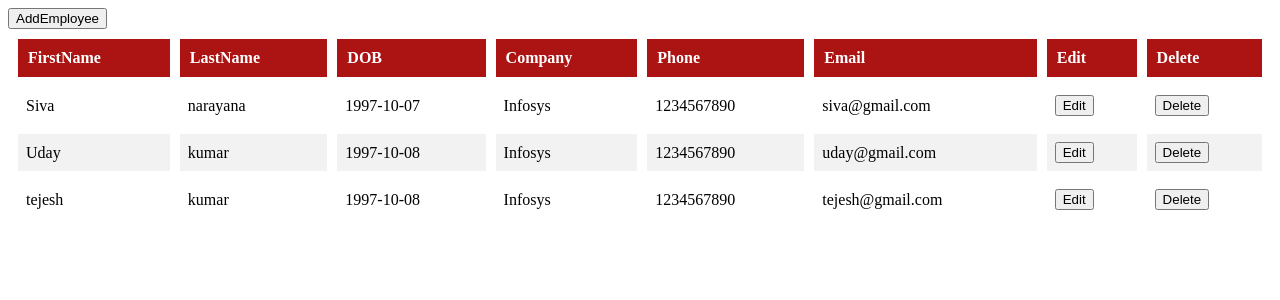
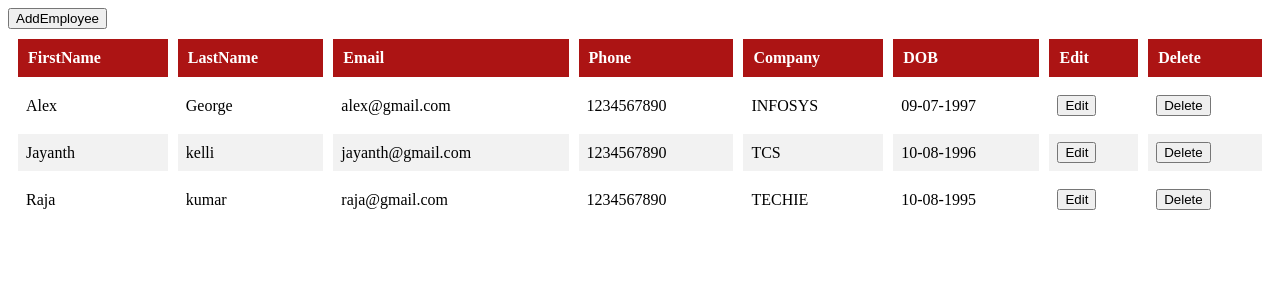
Before and after one commit to sivanarayana250/CRUDOPE, an Angular app: page / in a window 1280 px wide. Shown: the top 300 px of the page. Built offline with nearby package versions, Linux system fonts and the light colour scheme.

Commit message:
3 files modified

```diff
--- a/src/app/common.service.ts
+++ b/src/app/common.service.ts
@@ -8,32 +8,32 @@ export class CommonService {
   EMPLOYEE_DATA: Employee[] = [
     {
       id: 1,
-      firstName: 'Siva',
-      company: 'Infosys',
+      firstName: 'Alex',
+      company: 'INFOSYS',
       phone: '1234567890',
-      email: 'siva@gmail.com',
-      lastName: 'narayana',
-      dob: '1997-10-07',
+      email: 'alex@gmail.com',
+      lastName: 'George',
+      dob: '09-07-1997',
       gender: 'male',
     },
     {
       id: 2,
-      firstName: 'Uday',
-      company: 'Infosys',
+      firstName: 'Jayanth',
+      company: 'TCS',
       phone: '1234567890',
-      email: 'uday@gmail.com',
-      lastName: 'kumar',
-      dob: '1997-10-08',
+      email: 'jayanth@gmail.com',
+      lastName: 'kelli',
+      dob: '10-08-1996',
       gender: 'male',
     },
     {
       id: 3,
-      firstName: 'tejesh',
-      company: 'Infosys',
+      firstName: 'Raja',
+      company: 'TECHIE',
       phone: '1234567890',
-      email: 'tejesh@gmail.com',
+      email: 'raja@gmail.com',
       lastName: 'kumar',
-      dob: '1997-10-08',
+      dob: '10-08-1995',
       gender: 'male',
     },
   ];
--- a/src/app/table/table.component.html
+++ b/src/app/table/table.component.html
@@ -1,53 +1,28 @@
 <div class="table-tbody-scroll">
-    <!-- <table  class="table pd-b-5" >
-
+  <table>
     <thead>
       <tr>
-            <th>FirstName </th>
-            <th>LastName </th>
-            <th>Company </th>
-            <th>Phone </th>
-            <th>Email </th>
+        <th>FirstName</th>
+        <th>LastName</th>
+        <th>Email</th>
+        <th>Phone</th>
+        <th>Company</th>
+        <th>DOB</th>
         <th>Edit</th>
         <th>Delete</th>
       </tr>
     </thead>
     <tbody>
       <tr *ngFor="let employee of employess; let i = index">
-        <td>{{employee.firstName}}</td>
-        <td>{{employee.lastName}}</td>
-        <td>{{employee.company}}</td>
-        <td>{{employee.phone}}</td>
-        <td>{{employee.email}}</td>
-        <td (click)="EditEmployee(employee ,i)">Edit</td>
-        <td (click)="deleteEmployee(i)">delete</td>
-        </tr>
-    </table> -->
-    <table>
-      <thead>
-        <tr>
-          <th>FirstName </th>
-          <th>LastName </th>
-          <th>DOB</th>
-          <th>Company </th>
-          <th>Phone </th>
-          <th>Email </th>
-          <th>Edit</th>
-          <th>Delete</th>
-        </tr>
-      </thead>
-      <tbody>
-        <tr *ngFor="let employee of employess; let i = index">
-          <td>{{employee.firstName}}</td>
-          <td>{{employee.lastName}}</td>
-          <td>{{employee.dob}}</td>
-          <td>{{employee.company}}</td>
-          <td>{{employee.phone}}</td>
-          <td>{{employee.email}}</td>
-          <td ><button (click)="EditEmployee(employee ,i)">Edit</button></td>
-          <td><button (click)="deleteEmployee(i)">Delete</button></td>
+        <td>{{ employee.firstName }}</td>
+        <td>{{ employee.lastName }}</td>
+        <td>{{ employee.email }}</td>
+        <td>{{ employee.phone }}</td>
+        <td>{{ employee.company }}</td>
+        <td>{{ employee.dob }}</td>
+        <td><button (click)="EditEmployee(employee, i)">Edit</button></td>
+        <td><button (click)="deleteEmployee(employee, i)">Delete</button></td>
       </tr>
     </tbody>
   </table>
-
 </div>
--- a/src/app/table/table.component.ts
+++ b/src/app/table/table.component.ts
@@ -1,34 +1,28 @@
-import { Component, Output, OnInit, EventEmitter, } from '@angular/core';
+import { Component, Output, OnInit, EventEmitter } from '@angular/core';
 import { CommonService } from '../common.service';
 import { Employee } from '../employee.model';
 
 @Component({
   selector: 'app-table',
   templateUrl: './table.component.html',
-  styleUrls: ['./table.component.css']
+  styleUrls: ['./table.component.css'],
 })
 export class TableComponent implements OnInit {
+  employess: any;
 
-
-employess:any;
-
-@Output() employeeData = new EventEmitter<any>();
-@Output() editData = new EventEmitter<any>();
-  constructor(private commonService: CommonService) { }
+  @Output() employeeData = new EventEmitter<any>();
+  @Output() editData = new EventEmitter<any>();
+  constructor(private commonService: CommonService) {}
 
   ngOnInit(): void {
     this.employess = this.commonService.EMPLOYEE_DATA;
   }
 
-
-
-  public deleteEmployee(i: number) {
-    this.employeeData.emit(i);
+  public deleteEmployee(employee: Employee, index: number) {
+    this.employeeData.emit({ employee: employee, index: index });
   }
 
-  public EditEmployee( employee:Employee , index: number) {
-    this.editData.emit({employee: employee, index: index});
+  public EditEmployee(employee: Employee, index: number) {
+    this.editData.emit({ employee: employee, index: index });
   }
-
-
 }
```
Lines whose indentation alone changed are shown as unchanged.
